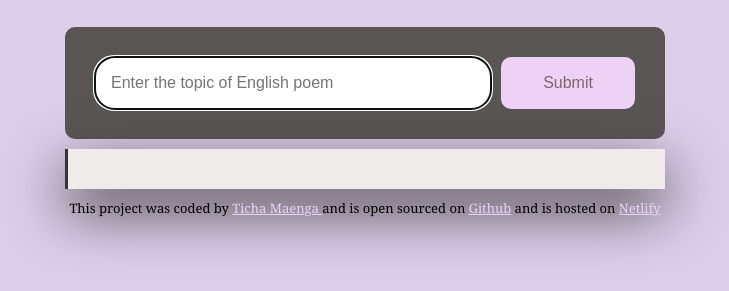
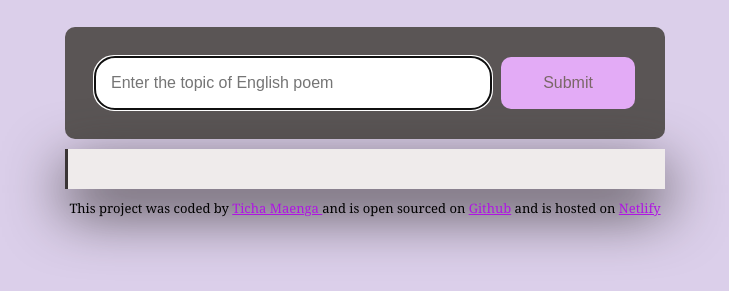
Before and after one commit to TishaNaturralle/favorite-english-poem-generator, a plain HTML site: page index.html in a window 1280 px wide. Shown: the part 177-468 px from the top of the page, without its empty margins (275-1004 px from the left). Drawn offline with nearby package versions, Linux system fonts and the light colour scheme.

Commit message:
Update styles.css

```diff
--- a/src/styles.css
+++ b/src/styles.css
@@ -4,7 +4,7 @@ body{
 }
 
 a{
-    color: #edd2f6;
+    color: #af15e2;
 }
 .container{
     margin: 120px auto;
@@ -67,7 +67,7 @@ footer{
 .submit-button{
     border:none;
     border-radius: 10px;
-    background: #edd2f6;
+    background: #e3abf6;
     color: rgb(122, 103, 103);
     font-size: 16px;
     margin-left: 10px;
```
